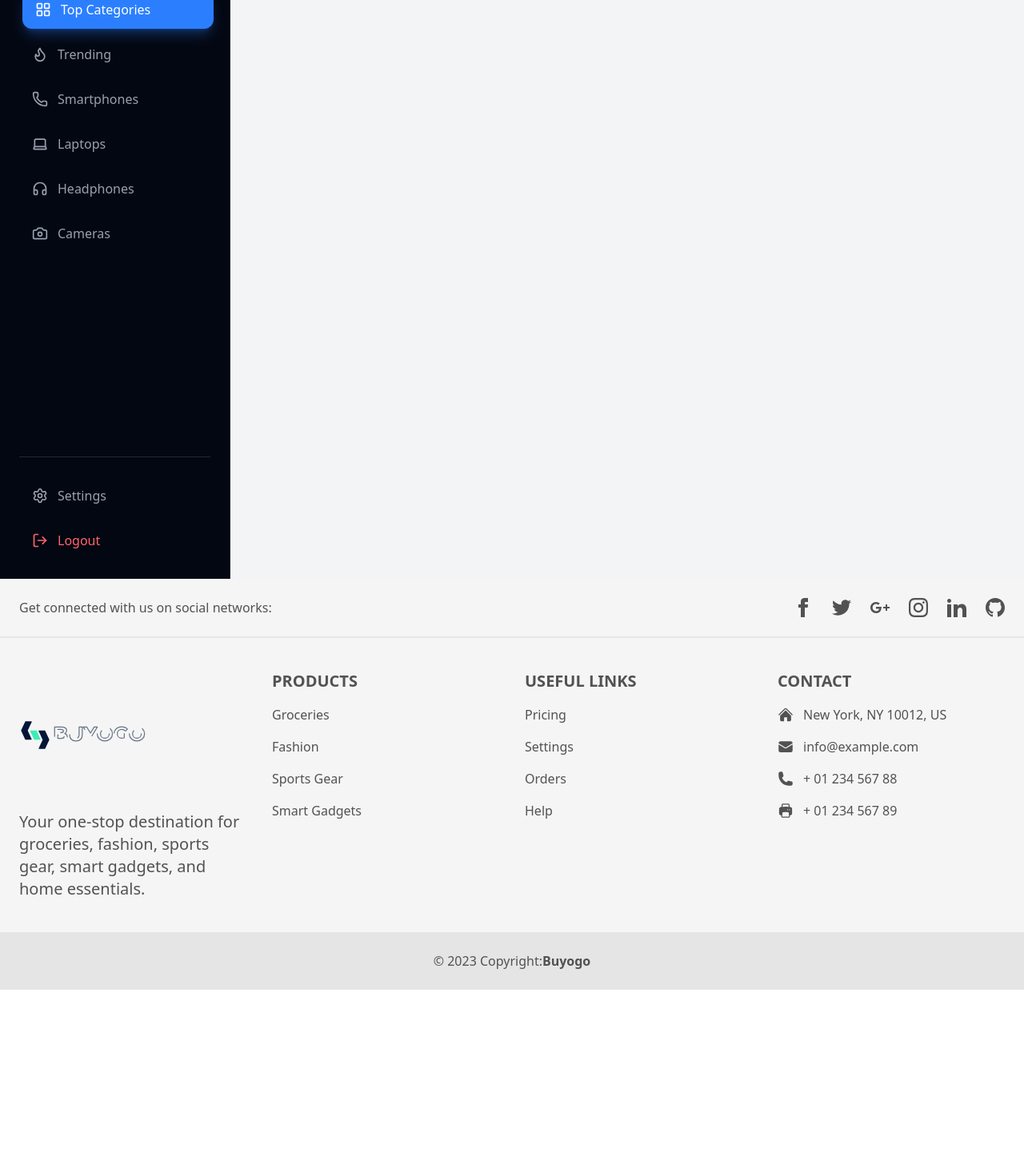
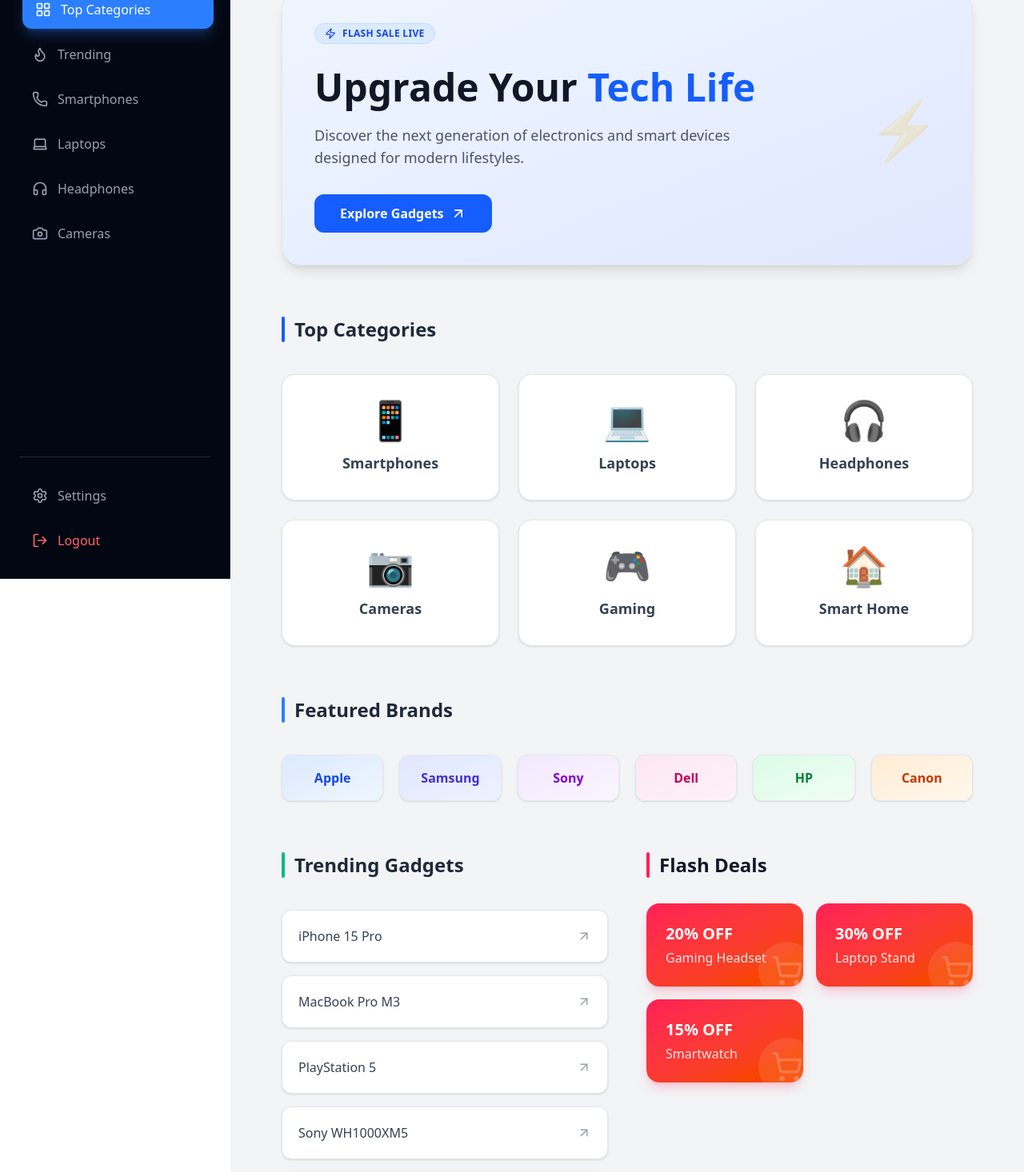
Before and after one commit to rakshithkumar608/E-Commerce-BUYOGO, a React (Vite) app in the folder Frontend/: page /electronics in a window 1280 px wide. Shown: the part 180-1646 px from the top of the page at 80% size. Before the commit the page ends 1418 px from the top, so only its background shows below. Built offline with nearby package versions, Linux system fonts and the light colour scheme.

Commit message:
feat: Enhance TopCategories and Collections components with new layout and dynamic content

```diff
--- a/Frontend/file.jsx
+++ b/Frontend/file.jsx
@@ -1,121 +1,159 @@
-import React, { useState } from "react";
-import { NavLink } from "react-router-dom";
-import {
-  LayoutGrid,
-  Layers,
-  Sparkles,
-  Smartphone,
-  Laptop,
-  Headphones,
-  Gamepad2,
-  Settings,
-  LogOut,
-  Package,
-  Menu,
-  X
-} from "lucide-react";
+import React from "react";
+import { Link } from "react-router-dom";
 
-const Sidebar = () => {
-  const [isOpen, setIsOpen] = useState(false);
+const categories = [
+  { name: "Smartphones", icon: "📱", route: "/electronics/smartphones" },
+  { name: "Laptops", icon: "💻", route: "/electronics/laptops" },
+  { name: "Headphones", icon: "🎧", route: "/electronics/headphones" },
+  { name: "Cameras", icon: "📷", route: "/electronics/cameras" },
+  { name: "Gaming", icon: "🎮", route: "/electronics/gaming" },
+  { name: "Smart Home", icon: "🏠", route: "/electronics/smart-home" }
+];
 
-  const navItems = [
-    { to: "/electronics", label: "Main Electronics", icon: <LayoutGrid size={20} />, end: true },
-    { to: "/electronics/collections", label: "Collections", icon: <Layers size={20} /> },
-    { to: "/electronics/new-brands", label: "Tech Brands", icon: <Sparkles size={20} /> },
-    { to: "/electronics/smartphones", label: "Smartphones", icon: <Smartphone size={20} /> },
-    { to: "/electronics/laptops", label: "Laptops", icon: <Laptop size={20} /> },
-    { to: "/electronics/audio", label: "Headphones", icon: <Headphones size={20} /> },
-    { to: "/electronics/gaming", label: "Gaming", icon: <Gamepad2 size={20} /> },
-    { to: "/electronics/orders", label: "My Orders", icon: <Package size={20} /> }
-  ];
+const brands = [
+  "Apple",
+  "Samsung",
+  "Sony",
+  "Dell",
+  "HP",
+  "Canon"
+];
 
-  const linkStyle = ({ isActive }) =>
-    `flex items-center gap-3 px-4 py-3 rounded-lg transition-all duration-300 font-medium group ${
-      isActive
-        ? "bg-blue-500 text-white shadow-lg shadow-blue-500/30"
-        : "text-gray-400 hover:bg-gray-800 hover:text-white"
-    }`;
+const trending = [
+  "iPhone 15 Pro",
+  "MacBook Pro M3",
+  "PlayStation 5",
+  "Sony WH1000XM5",
+  "DJI Pocket 3",
+  "Galaxy Watch 6"
+];
 
+const deals = [
+  { name: "Gaming Headset", discount: "20% OFF" },
+  { name: "Laptop Stand", discount: "30% OFF" },
+  { name: "Smartwatch", discount: "15% OFF" }
+];
+
+const TopCategories = () => {
   return (
-    <>
-      {/* Mobile Toggle */}
-      <button
-        onClick={() => setIsOpen(true)}
-        className="md:hidden fixed top-4 left-4 z-40 p-2 bg-gray-900 border border-gray-700 rounded-lg text-white"
-      >
-        <Menu size={24} />
-      </button>
+    <div className="space-y-16">
 
-      {isOpen && (
-        <div
-          className="md:hidden fixed inset-0 bg-black/70 z-40"
-          onClick={() => setIsOpen(false)}
-        />
-      )}
+      {/* HERO SECTION */}
+      <section className="bg-gradient-to-r from-gray-900 to-gray-800 rounded-xl p-12 flex items-center justify-between">
+        <div>
+          <h1 className="text-4xl font-bold mb-4">
+            Upgrade Your Tech Life
+          </h1>
+          <p className="text-gray-400 mb-6">
+            Discover the latest electronics, gadgets, and smart devices.
+          </p>
 
-      {/* Sidebar */}
-      <aside
-        className={`fixed md:static inset-y-0 left-0 z-50 h-screen w-72 bg-gray-950 border-r border-gray-800 p-6 flex flex-col justify-between transform transition-transform duration-300 ${
-          isOpen ? "translate-x-0" : "-translate-x-full md:translate-x-0"
-        }`}
-      >
-        <div>
-          {/* Logo */}
-          <div className="flex items-center justify-between mb-10">
-            <div className="flex items-center gap-3">
-              <div className="w-10 h-10 bg-blue-500 rounded-lg flex items-center justify-center shadow-lg shadow-blue-500/40">
-                <span className="text-white font-bold text-lg">E</span>
+          <Link
+            to="/electronics/trending"
+            className="bg-blue-500 px-6 py-3 rounded-lg hover:bg-blue-600 transition"
+          >
+            Explore Gadgets
+          </Link>
+        </div>
+
+        <div className="text-7xl">⚡</div>
+      </section>
+
+      {/* TOP CATEGORIES */}
+      <section>
+        <h2 className="text-3xl font-bold mb-8">
+          Top Categories
+        </h2>
+
+        <div className="grid grid-cols-3 gap-6">
+
+          {categories.map((cat, index) => (
+            <Link
+              key={index}
+              to={cat.route}
+              className="bg-gray-900 p-8 rounded-xl hover:bg-gray-800 transition text-center"
+            >
+              <div className="text-4xl mb-4">
+                {cat.icon}
               </div>
 
-              <span className="text-white text-xl font-semibold tracking-wide">
-                Electro.
-              </span>
+              <h3 className="text-lg font-semibold">
+                {cat.name}
+              </h3>
+            </Link>
+          ))}
+
+        </div>
+      </section>
+
+      {/* FEATURED BRANDS */}
+      <section>
+        <h2 className="text-3xl font-bold mb-8">
+          Featured Brands
+        </h2>
+
+        <div className="grid grid-cols-6 gap-6">
+
+          {brands.map((brand, index) => (
+            <div
+              key={index}
+              className="bg-gray-900 p-6 rounded-xl text-center hover:bg-gray-800"
+            >
+              {brand}
             </div>
+          ))}
 
-            <button
-              onClick={() => setIsOpen(false)}
-              className="md:hidden text-gray-400"
+        </div>
+      </section>
+
+      {/* TRENDING GADGETS */}
+      <section>
+        <h2 className="text-3xl font-bold mb-8">
+          Trending Gadgets
+        </h2>
+
+        <div className="grid grid-cols-3 gap-6">
+
+          {trending.map((item, index) => (
+            <div
+              key={index}
+              className="bg-gray-900 p-6 rounded-xl hover:bg-gray-800"
             >
-              <X size={20} />
-            </button>
-          </div>
+              {item}
+            </div>
+          ))}
 
-          {/* Navigation */}
-          <nav className="space-y-2">
-            <div className="text-xs text-gray-500 uppercase tracking-wider mb-2">
-              Devices
+        </div>
+      </section>
+
+      {/* FLASH DEALS */}
+      <section>
+        <h2 className="text-3xl font-bold mb-8">
+          Flash Deals
+        </h2>
+
+        <div className="grid grid-cols-3 gap-6">
+
+          {deals.map((deal, index) => (
+            <div
+              key={index}
+              className="bg-red-500 p-6 rounded-xl text-white"
+            >
+              <h3 className="text-lg font-semibold">
+                {deal.name}
+              </h3>
+
+              <p className="text-sm">
+                {deal.discount}
+              </p>
             </div>
+          ))}
 
-            {navItems.map((item) => (
-              <NavLink
-                key={item.to}
-                to={item.to}
-                end={item.end}
-                className={linkStyle}
-                onClick={() => setIsOpen(false)}
-              >
-                {item.icon}
-                {item.label}
-              </NavLink>
-            ))}
-          </nav>
         </div>
+      </section>
 
-        {/* Bottom Section */}
-        <div className="space-y-2 border-t border-gray-800 pt-6">
-          <button className="w-full flex items-center gap-3 px-4 py-3 rounded-lg text-gray-400 hover:bg-gray-800 hover:text-white">
-            <Settings size={20} />
-            Settings
-          </button>
-
-          <button className="w-full flex items-center gap-3 px-4 py-3 rounded-lg text-red-400 hover:bg-red-500/20">
-            <LogOut size={20} />
-            Logout
-          </button>
-        </div>
-      </aside>
-    </>
+    </div>
   );
 };
 
-export default Sidebar;
+export default TopCategories;
--- a/Frontend/src/auth/Register.jsx
+++ b/Frontend/src/auth/Register.jsx
@@ -50,7 +50,7 @@ const Register = () => {
         throw new Error(data.message || "Registration failed")
       }
 
-      toast.setSuccess("Registration successful! you can now login.")
+      toast.success("Registration successful! you can now login.")
       setForm({ name: "", email: "", password: "" });
     } catch (error) {
       setError(error.message || "Registration failed");
--- a/Frontend/src/pages/Electronics/layout/TopCategories.jsx
+++ b/Frontend/src/pages/Electronics/layout/TopCategories.jsx
@@ -1,9 +1,211 @@
-import React from 'react'
+import React from "react";
+import { Link } from "react-router-dom";
+import { Zap, ArrowUpRight, ShoppingCart } from "lucide-react";
+
+const categories = [
+  { name: "Smartphones", icon: "📱", route: "/electronics/smartphones" },
+  { name: "Laptops", icon: "💻", route: "/electronics/laptops" },
+  { name: "Headphones", icon: "🎧", route: "/electronics/headphones" },
+  { name: "Cameras", icon: "📷", route: "/electronics/cameras" },
+  { name: "Gaming", icon: "🎮", route: "/electronics/gaming" },
+  { name: "Smart Home", icon: "🏠", route: "/electronics/smart-home" }
+];
+
+const brands = ["Apple", "Samsung", "Sony", "Dell", "HP", "Canon"];
+
+const trending = [
+  "iPhone 15 Pro",
+  "MacBook Pro M3",
+  "PlayStation 5",
+  "Sony WH1000XM5",
+  "DJI Pocket 3",
+  "Galaxy Watch 6"
+];
+
+const deals = [
+  { name: "Gaming Headset", discount: "20% OFF" },
+  { name: "Laptop Stand", discount: "30% OFF" },
+  { name: "Smartwatch", discount: "15% OFF" }
+];
 
 const TopCategories = () => {
   return (
-    <div className=""></div>
-  )
-}
+    <div className="space-y-16 p-6 lg:p-10 text-slate-200">
+
+    <section className="relative overflow-hidden bg-linear-to-br from-blue-50 to-indigo-100 border border-gray-200 rounded-3xl p-10 flex flex-col md:flex-row items-center justify-between shadow-lg transform transition-colors duration-300 hover:bg-linear-to-br hover:from-blue-100 hover:to-indigo-200">
+
+  <div className="relative z-10 max-w-xl">
+
+    <div className="inline-flex items-center gap-2 bg-blue-100 text-blue-700 px-3 py-1 rounded-full text-xs font-semibold uppercase tracking-wide mb-6 border border-blue-200">
+      <Zap size={14} /> Flash Sale Live
+    </div>
+
+    <h1 className="text-4xl md:text-5xl font-extrabold mb-4 text-gray-900 leading-tight">
+      Upgrade Your <span className="text-blue-600">Tech Life</span>
+    </h1>
+
+    <p className="text-gray-600 text-lg mb-8">
+      Discover the next generation of electronics and smart devices designed for modern lifestyles.
+    </p>
+
+    <Link
+      to="/electronics/trending"
+      className="bg-blue-600 text-white px-8 py-3 rounded-xl font-semibold hover:bg-blue-500 hover:shadow-md transition-all duration-300 flex items-center gap-2 w-fit"
+    >
+      Explore Gadgets <ArrowUpRight size={20} />
+    </Link>
+
+  </div>
+
+  {/* Decorative icon */}
+  <div className="text-7xl opacity-20 select-none">
+    ⚡
+  </div>
+
+</section>
+
+      {/* TOP CATEGORIES - Card Grid */}
+      <section>
+
+  <h2 className="text-2xl font-semibold mb-10 flex items-center gap-3 text-gray-800">
+    <span className="h-8 w-1 bg-blue-600 rounded-full"></span>
+    Top Categories
+  </h2>
+
+  <div className="grid grid-cols-2 lg:grid-cols-3 gap-6">
+
+    {categories.map((cat, index) => (
+      <Link
+        key={index}
+        to={cat.route}
+        className="group relative bg-white border border-gray-200 p-8 rounded-2xl shadow-sm hover:shadow-xl hover:-translate-y-2 transition-all duration-300 text-center overflow-hidden"
+      >
+
+        {/* hover gradient glow */}
+        <div className="absolute inset-0 bg-linear-to-br from-blue-100/40 to-indigo-100/20 opacity-0 group-hover:opacity-100 transition"></div>
+
+        {/* icon */}
+        <div className="relative z-10 text-5xl mb-4 transform group-hover:scale-110 transition">
+          {cat.icon}
+        </div>
+
+        {/* title */}
+        <h3 className="relative z-10 text-lg font-semibold text-gray-700 group-hover:text-blue-600 transition">
+          {cat.name}
+        </h3>
+
+      </Link>
+    ))}
+
+  </div>
+
+</section>
+
+      {/* FEATURED BRANDS - Pill style */}
+   <section>
+
+  <h2 className="text-2xl font-semibold mb-10 flex items-center gap-3 text-gray-800">
+    <span className="h-8 w-1 bg-blue-500 rounded-full"></span>
+    Featured Brands
+  </h2>
+
+  <div className="grid grid-cols-3 md:grid-cols-6 gap-5">
+
+    {brands.map((brand, index) => {
+
+      const colors = [
+        "from-blue-100 to-blue-50 text-blue-700",
+        "from-indigo-100 to-indigo-50 text-indigo-700",
+        "from-purple-100 to-purple-50 text-purple-700",
+        "from-pink-100 to-pink-50 text-pink-700",
+        "from-green-100 to-green-50 text-green-700",
+        "from-orange-100 to-orange-50 text-orange-700"
+      ];
+
+      return (
+        <div
+          key={index}
+          className={`group bg-linear-to-br ${colors[index % colors.length]} border border-gray-200 p-4 rounded-xl text-center font-semibold shadow-sm hover:shadow-lg hover:-translate-y-1 transition-all duration-300 cursor-pointer`}
+        >
+
+          <span className="group-hover:scale-110 inline-block transition-transform">
+            {brand}
+          </span>
+
+        </div>
+      );
+
+    })}
+
+  </div>
+
+</section>
+
+      {/* TRENDING GADGETS & FLASH DEALS - Split Layout */}
+      <div className="grid grid-cols-1 lg:grid-cols-2 gap-12">
+        {/* TRENDING */}
+        <section>
+
+  <h2 className="text-2xl font-semibold mb-10 flex items-center gap-3 text-gray-800">
+    <span className="h-8 w-1 bg-emerald-500 rounded-full"></span>
+    Trending Gadgets
+  </h2>
+
+  <div className="space-y-4">
+
+    {trending.map((item, index) => (
+
+      <div
+        key={index}
+        className="group relative bg-white border border-gray-200 p-5 rounded-xl flex items-center justify-between shadow-sm hover:shadow-lg hover:-translate-y-1 transition-all duration-300 cursor-pointer overflow-hidden"
+      >
+
+        {/* gradient hover background */}
+        <div className="absolute inset-0 bg-gradient-to-r from-blue-50 to-indigo-50 opacity-0 group-hover:opacity-100 transition"></div>
+
+        {/* gadget name */}
+        <span className="relative z-10 font-medium text-gray-700 group-hover:text-blue-600 transition">
+          {item}
+        </span>
+
+        {/* arrow icon */}
+        <ArrowUpRight
+          size={18}
+          className="relative z-10 text-gray-400 group-hover:text-blue-600 group-hover:translate-x-1 group-hover:-translate-y-1 transition"
+        />
+
+      </div>
+
+    ))}
+
+  </div>
+
+</section>
+
+        {/* FLASH DEALS */}
+        <section>
+          <h2 className="text-2xl font-bold mb-8 flex items-center gap-3 text-gray-900">
+            <span className="h-8 w-1 bg-rose-500 rounded-full "></span>
+            Flash Deals
+          </h2>
+          <div className="grid grid-cols-1 sm:grid-cols-2 gap-4">
+            {deals.map((deal, index) => (
+              <div
+                key={index}
+                className="relative overflow-hidden bg-linear-to-br from-rose-500 to-orange-600 p-6 rounded-2xl text-white shadow-lg shadow-rose-500/20 group"
+              >
+                <div className="absolute -right-4 -bottom-4 bg-white/10 p-4 rounded-full group-hover:scale-125 transition-transform">
+                    <ShoppingCart size={40} className="opacity-20" />
+                </div>
+                <h3 className="text-xl font-black mb-1">{deal.discount}</h3>
+                <p className="text-rose-100 font-medium">{deal.name}</p>
+              </div>
+            ))}
+          </div>
+        </section>
+      </div>
+    </div>
+  );
+};
 
 export default TopCategories;
--- a/Frontend/src/pages/Fashion/layout/Collections.jsx
+++ b/Frontend/src/pages/Fashion/layout/Collections.jsx
@@ -22,7 +22,7 @@ const Collections = () => {
 
     <div className="bg-[#f8f6f2] text-gray-900">
 
-      <section className="relative h-[600px] overflow-hidden">
+      <section className="relative h-150 overflow-hidden">
 
         <motion.img
           initial={{ scale: 1.1 }}
@@ -136,7 +136,7 @@ const Collections = () => {
                   transition={{ duration: 0.6 }}
                   src={item.img}
                   alt={item.title}
-                  className="w-full h-[450px] object-cover"
+                  className="w-full h-112.5 object-cover"
                 />
               </div>
 
@@ -144,7 +144,7 @@ const Collections = () => {
                 {item.title}
               </h3>
 
-              <div className="h-[1px] bg-gray-300 mt-4 group-hover:bg-black transition duration-500"></div>
+              <div className="h-px bg-gray-300 mt-4 group-hover:bg-black transition duration-500"></div>
 
             </Link>
           </motion.div>
```
